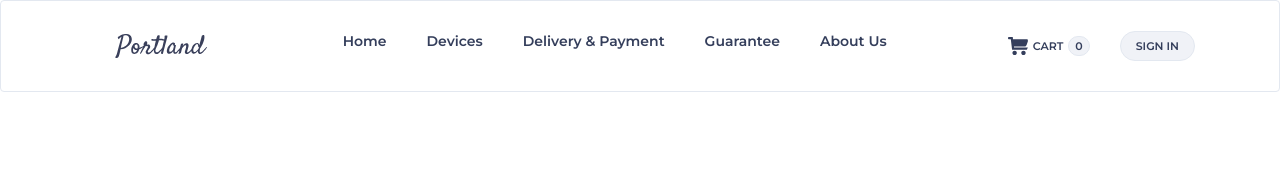
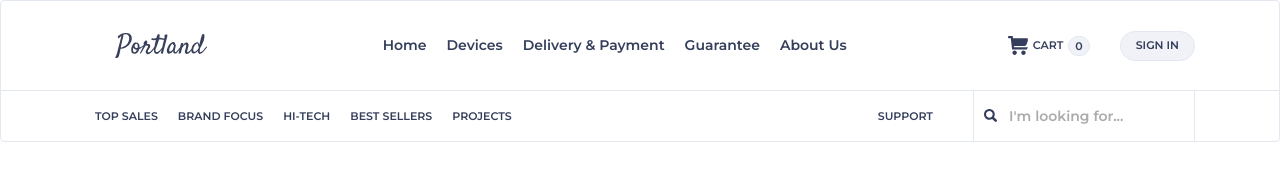
Before and after one commit to AstonMartin-one-77/dsb.ru, a plain HTML site: page index.html in a window 1280 px wide. Drawn offline with nearby package versions, Linux system fonts and the light colour scheme.

Commit message:
Add nav submenu

```diff
--- a/index.html
+++ b/index.html
@@ -12,16 +12,15 @@
 <body>
 
   <header class="header">
-    <div class="container">
-
-      <div class="header-menu">
+    <div class="header-menu">
+      <div class="container h-100">
         <div class="row align-items-strench h-100">
           <div class="col-auto">
             <div class="header-nav-link d-flex d-md-none h-100">
               <div class="align-self-center">
                 <picture class="icon">
                   <source srcset="img/burger.svg" type="image/svg+xml">
-                  <img src="img/burger.png" title="Меню" alt="Меню">
+                  <img src="img/burger.png" title="Nav" alt="Nav">
                 </picture>
               </div>
             </div>
@@ -31,13 +30,13 @@
               <div class="align-self-center">
                 <picture>
                   <source srcset="img/logo.svg" type="image/svg+xml">
-                  <img src="img/logo.png" title="Логотип" alt="Логотип">
+                  <img src="img/logo.png" title="Logotype" alt="Logotype">
                 </picture>
               </div>
             </div>
           </div>
           <div class="col-auto ml-auto mr-auto">
-            <nav class="header-nav-menu">
+            <nav class="header-nav-menu d-none d-lg-flex">
               <ul>
                 <li><a href="#" class="main-text">Home</a></li>
                 <li><a href="#" class="main-text">Devices</a></li>
@@ -52,7 +51,7 @@
               <div class="header-cart-img">
                 <picture class="icon">
                   <source srcset="img/cart.svg" type="image/svg+xml">
-                  <img src="img/cart.png" title="Корзина" alt="Корзина">
+                  <img src="img/cart.png" title="Cart" alt="Cart">
                 </picture>
               </div>
               <div class="header-cart-text">
@@ -73,16 +72,45 @@
               <div class="d-block d-md-none">
                 <picture class="icon">
                   <source srcset="img/sign_in.svg" type="image/svg+xml">
-                  <img src="img/sign_in.png" title="Войти" alt="Войти">
+                  <img src="img/sign_in.png" title="Sign In" alt="Sign In">
                 </picture>
               </div>
             </div>
           </div>
         </div>
       </div>
-
-      <div class="header-submenu">
-        <div class="row"></div>
+    </div>
+    <div class="header-submenu">
+      <div class="container h-100">
+        <div class="row align-items-strench h-100">
+          <div class="col-auto">
+            <nav class="header-subnav-menu">
+              <ul>
+                <li><a href="#" class="main-text">Top Sales</a></li>
+                <li><a href="#" class="main-text">Brand Focus</a></li>
+                <li><a href="#" class="main-text">Hi-Tech</a></li>
+                <li><a href="#" class="main-text">Best Sellers</a></li>
+                <li><a href="#" class="main-text">Projects</a></li>
+              </ul>
+            </nav>
+          </div>
+          <div class="col-auto ml-auto">
+            <nav class="header-subnav-support">
+              <ul>
+                <li><a href="#" class="main-text">Support</a></li>
+              </ul>
+            </nav>
+          </div>
+          <div class="col-auto">
+            <div class="header-search">
+              <picture class="search-icon">
+                <source srcset="img/search_icon.svg" type="image/svg+xml">
+                <img src="img/search_icon.png" title="Search" alt="Search">
+              </picture>
+              <input type="text" class="input-search main-text" placeholder="I'm looking for...">
+            </div>
+          </div>
+        </div>
       </div>
     </div>
   </header>
--- a/less/style.less
+++ b/less/style.less
@@ -56,6 +56,7 @@ nav {
   & > ul {
     list-style: none;
     padding: 0;
+    margin: 0;
     display: flex;
     align-self: center;
   }
@@ -68,6 +69,7 @@ nav {
   /* header-menu: */
   &-menu {
     height: 9rem;
+    border-bottom: 1px solid @border-color;
   }
   /* header-nav-link: */
   &-nav-link {
@@ -76,7 +78,7 @@ nav {
   }
   /* header-nav-menu: */
   &-nav-menu > ul > li {
-    padding: 0rem 2rem;
+    padding: 0rem 1rem;
     & > a {
       text-decoration: none;
       font-size: 14px;
@@ -98,4 +100,38 @@ nav {
   &-sign-in picture.icon {
     margin-left: -15px;
   }
+
+  /* header-submenu: */
+  &-submenu {
+    height: 5rem;
+  }
+  /* header-subnav-menu: */
+  &-subnav-menu > ul > li, &-subnav-support > ul > li {
+    padding: 0rem 1rem;
+    & > a {
+      text-decoration: none;
+      text-transform: uppercase;
+    }
+  }
+  /* header-search: */
+  &-search {
+    height: 100%;
+    display: flex;
+    padding: 0rem 1rem;
+    border-right: 1px solid @border-color;
+    border-left: 1px solid @border-color;
+    & > .search-icon {
+      align-self: center;
+      margin: 0px 10px 3px 0px;
+      & > img {
+        min-width: 1rem;
+      }
+    }
+    & > .input-search {
+      align-self: center;
+      border: none;
+      font-size: 14px;
+      opacity: 0.6;
+    }
+  }
 }
```
Also changed, not shown: css/style.css.
